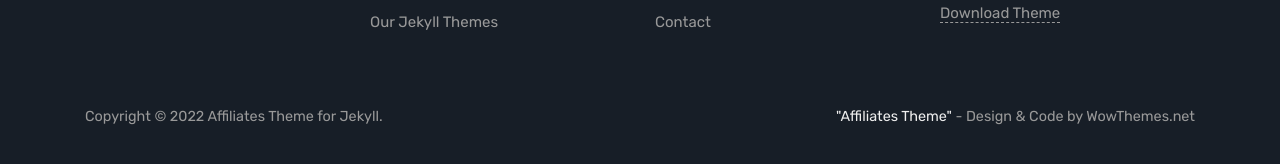
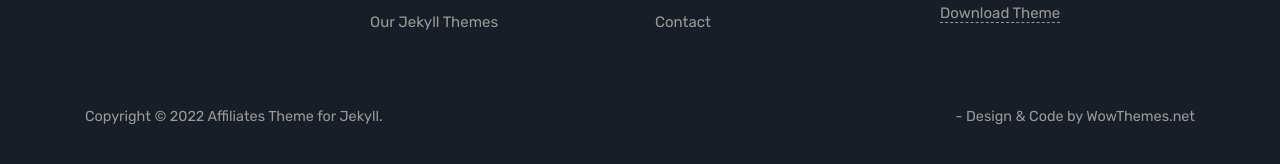
Before and after one commit to valrem93/SantIlarioeilBrenta_test, a Jekyll site: the page built from docs/access.md, in a window 1280 px wide and 900 px high, scrolled down 851 px. Shown: the part 727-891 px from the top of the window. Built offline with Jekyll 4.4.1, drawn with Linux system fonts in a browser that asks for light colours; comment, search, counter and statistics services are not loaded.

Commit message:
Update default.html

```diff
--- a/docs/_layouts/default.html
+++ b/docs/_layouts/default.html
@@ -198,7 +198,7 @@
                 </p>
                 <p class="pull-right">
                 <!-- Please, leave credit to author unless you own a commercial license: https://www.wowthemes.net/freebies-license/ -->
-                <a target="_blank" href="https://www.wowthemes.net/free-jekyll-template-affiliates/">"Affiliates Theme"</a> - Design & Code by WowThemes.net
+                <a target="_blank" href="https://www.wowthemes.net/free-jekyll-template-affiliates/"></a> - Design & Code by WowThemes.net
                 </p>
                 <div class="clearfix"></div>
             </div>
```
